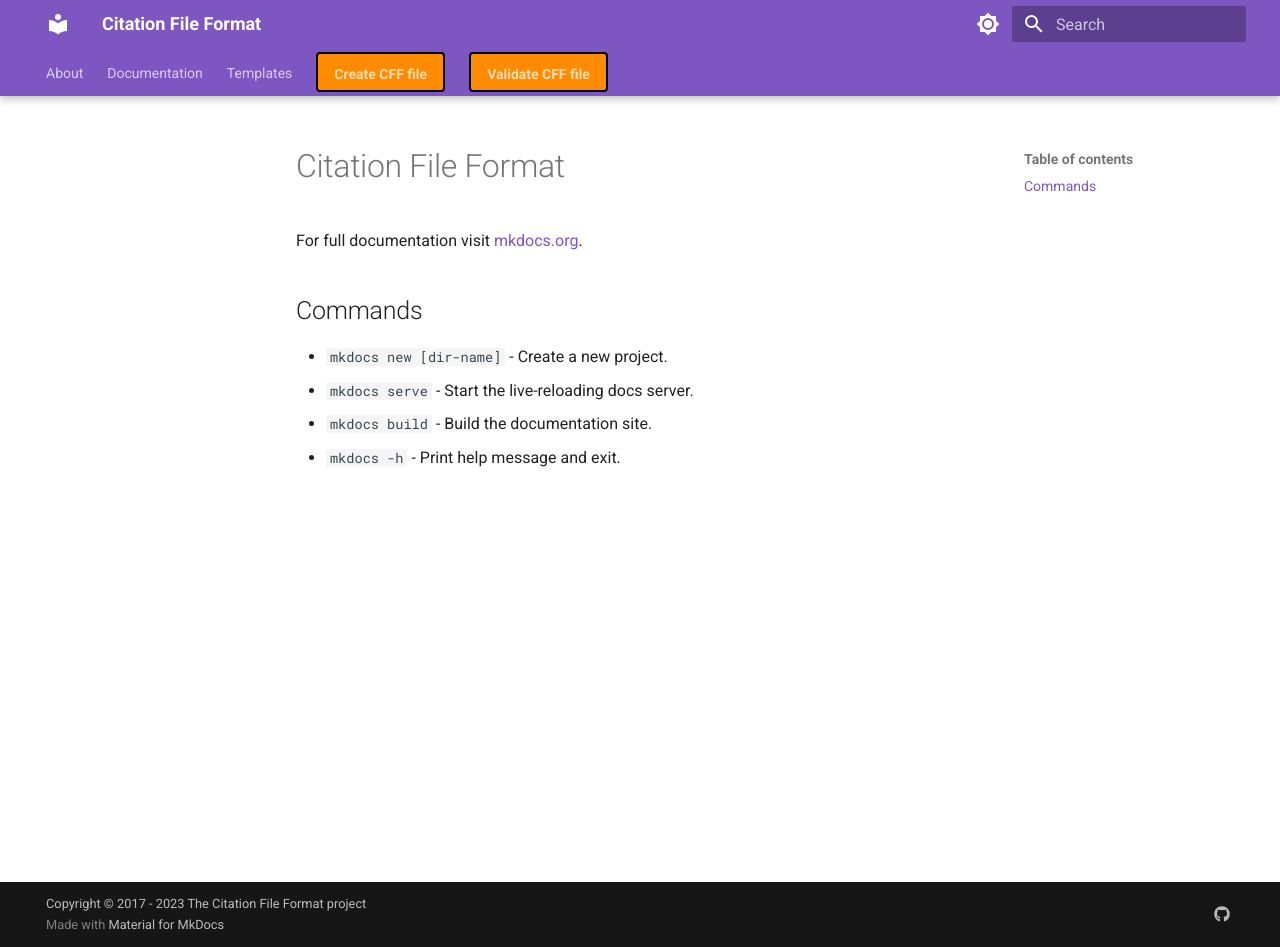
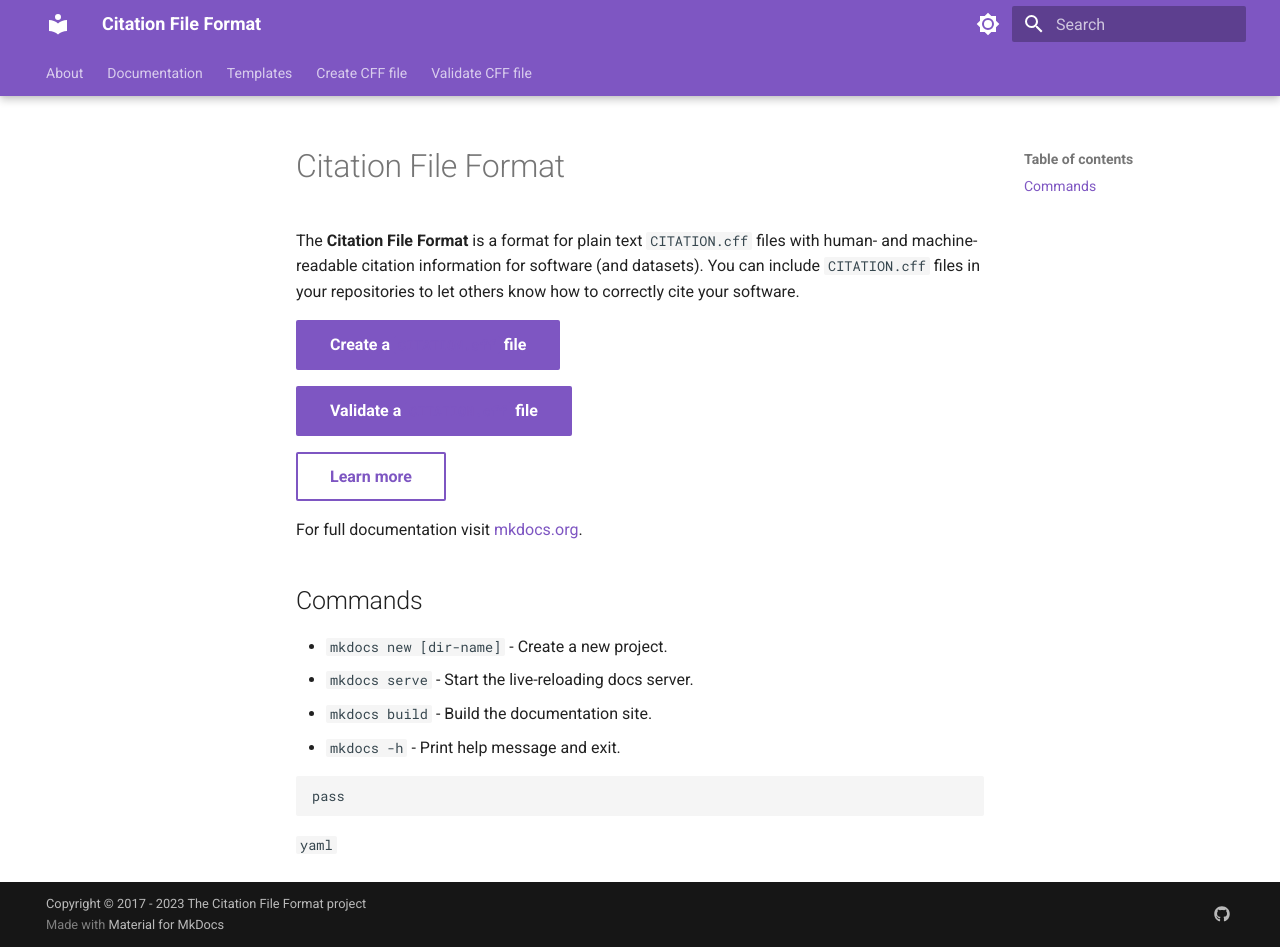
Before and after one commit to sdruskat/cffio, an MkDocs documentation site: the page built from docs/index.md, in a window 1280 px wide and 947 px high. Built offline with MkDocs 1.6.1 and Material for MkDocs 9.7.7, drawn with Linux system fonts in a browser that asks for light colours.

Commit message:
Make buttons on homepage work

````diff
--- a/docs/index.md
+++ b/docs/index.md
@@ -1,4 +1,13 @@
 # Citation File Format
+
+The **Citation File Format** is a format for plain text `CITATION.cff` files with human- and machine-readable citation information for software (and datasets).
+You can include `CITATION.cff` files in your repositories to let others know how to correctly cite your software.
+
+[Create a `CITATION.cff` file](#){ .md-button .md-button--primary }
+
+[Validate a `CITATION.cff` file](#){ .md-button .md-button--primary }
+
+[Learn more](documentation){ .md-button }
 
 For full documentation visit [mkdocs.org](https://www.mkdocs.org).
 
@@ -8,3 +17,9 @@ For full documentation visit [mkdocs.org](https://www.mkdocs.org).
 * `mkdocs serve` - Start the live-reloading docs server.
 * `mkdocs build` - Build the documentation site.
 * `mkdocs -h` - Print help message and exit.
+
+```python
+pass
+```
+
+`yaml`
--- a/docs/stylesheets/extra.css
+++ b/docs/stylesheets/extra.css
@@ -1,13 +1,3 @@
-.md-tabs__item-button {
-  padding-left: .8rem;
-  padding-right: .8rem;
-  margin-left: .6rem;
-  margin-right: .6rem;
-  margin-bottom: .2rem;
-  margin-top: .2rem;
-  background-color: darkorange;
-  color: var(--md-primary-bg-color);
-  line-height: 0.6;
-  border: .1rem solid black;
-  border-radius: .2rem;
-}
+.md-button--primary code {
+    --md-code-bg-color: var(--md-primary-fg-color);
+  }
--- a/mkdocs.yml
+++ b/mkdocs.yml
@@ -7,9 +7,11 @@ nav:
     - Governance: about/governance/index.md
     - Code of Conduct: about/governance/code-of-conduct.md
     - Support: about/support.md
+    - History: about/history.md
   - Documentation:
     - Schema guide: documentation/index.md
     - Tutorials: tutorials/index.md
+    - FAQ: documentation/faq.md
   - Templates: templates.md
   - Create CFF file: create.md
   - Validate CFF file: validate.md
--- a/overrides/partials/tabs-item.html
+++ /dev/null
@@ -1,81 +0,0 @@
-<!--
-  Copyright (c) 2016-2023 Martin Donath <martin.donath@squidfunk.com>
-
-  Permission is hereby granted, free of charge, to any person obtaining a copy
-  of this software and associated documentation files (the "Software"), to
-  deal in the Software without restriction, including without limitation the
-  rights to use, copy, modify, merge, publish, distribute, sublicense, and/or
-  sell copies of the Software, and to permit persons to whom the Software is
-  furnished to do so, subject to the following conditions:
-
-  The above copyright notice and this permission notice shall be included in
-  all copies or substantial portions of the Software.
-
-  THE SOFTWARE IS PROVIDED "AS IS", WITHOUT WARRANTY OF ANY KIND, EXPRESS OR
-  IMPLIED, INCLUDING BUT NOT LIMITED TO THE WARRANTIES OF MERCHANTABILITY,
-  FITNESS FOR A PARTICULAR PURPOSE AND NON-INFRINGEMENT. IN NO EVENT SHALL THE
-  AUTHORS OR COPYRIGHT HOLDERS BE LIABLE FOR ANY CLAIM, DAMAGES OR OTHER
-  LIABILITY, WHETHER IN AN ACTION OF CONTRACT, TORT OR OTHERWISE, ARISING
-  FROM, OUT OF OR IN CONNECTION WITH THE SOFTWARE OR THE USE OR OTHER DEALINGS
-  IN THE SOFTWARE.
--->
-
-<!-- Render navigation link content -->
-{% macro render_content(nav_item, ref = nav_item) %}
-
-  <!-- Navigation link icon -->
-  {% if nav_item == ref or "navigation.indexes" in features %}
-    {% if nav_item.is_index and nav_item.meta.icon %}
-      {% include ".icons/" ~ nav_item.meta.icon ~ ".svg" %}
-    {% endif %}
-  {% endif %}
-
-  <!-- Navigation link title -->
-  {{ ref.title }}
-{% endmacro %}
-
-<!-- Render navigation item -->
-{% macro render(nav_item, ref = nav_item) %}
-
-  <!-- Determine classes -->
-  {% set class = "md-tabs__item" %}
-  {% if ref.active %}
-    {% set class = class ~ " md-tabs__item--active" %}
-  {% endif %}
-
-  <!-- Navigation item with nested items -->
-  {% if nav_item.children %}
-    {% set first = nav_item.children | first %}
-
-    <!-- Recurse, if the first item has further nested items -->
-    {% if first.children %}
-      {{ render(first, ref) }}
-
-    <!-- Nested navigation item -->
-    {% else %}
-      <li class="{{ class }}">
-        <a href="{{ first.url | url }}" class="md-tabs__link">
-          {{ render_content(first, ref) }}
-        </a>
-      </li>
-    {% endif %}
-
-  <!-- Navigation item -->
-  {% else %}
-    {% if not "CFF" in nav_item.title %}
-    <li class="{{ class }}">
-      <a href="{{ nav_item.url | url }}" class="md-tabs__link">
-        {{ render_content(nav_item) }}
-      </a>
-    </li>
-    <!-- Render all navigation items with "CFF" in their title as "buttons" -->
-    {% else %}
-    <li class="{{ class + '-button' }}">
-      <a href="{{ nav_item.url | url }}" class="md-tabs__link">
-        <b>{{ render_content(nav_item) }}</b>
-      </a>
-    </li>
-    {% endif %}
-
-  {% endif %}
-{% endmacro %}
````
Also changed, not shown: docs/about/history.md (added, +1 -0 lines), docs/about/index.md (+11 -2 lines), docs/documentation/faq.md (added).
